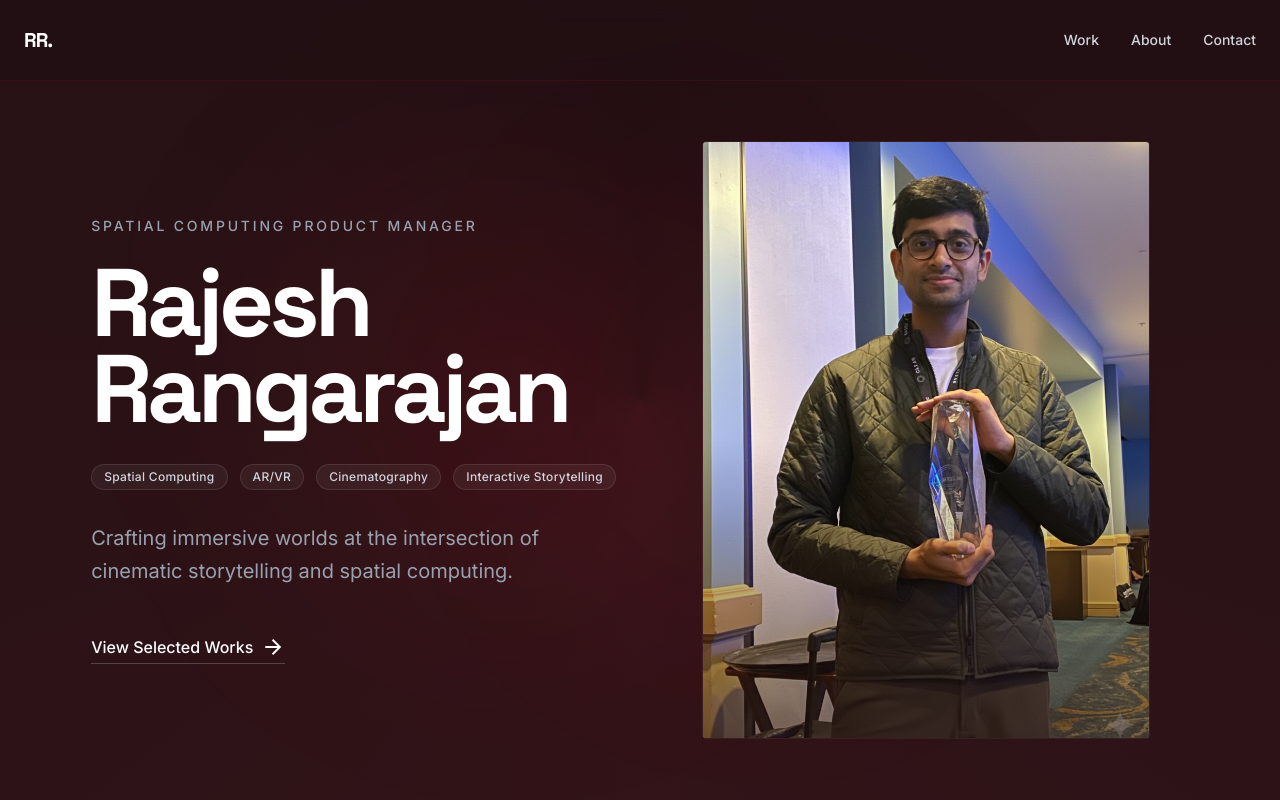
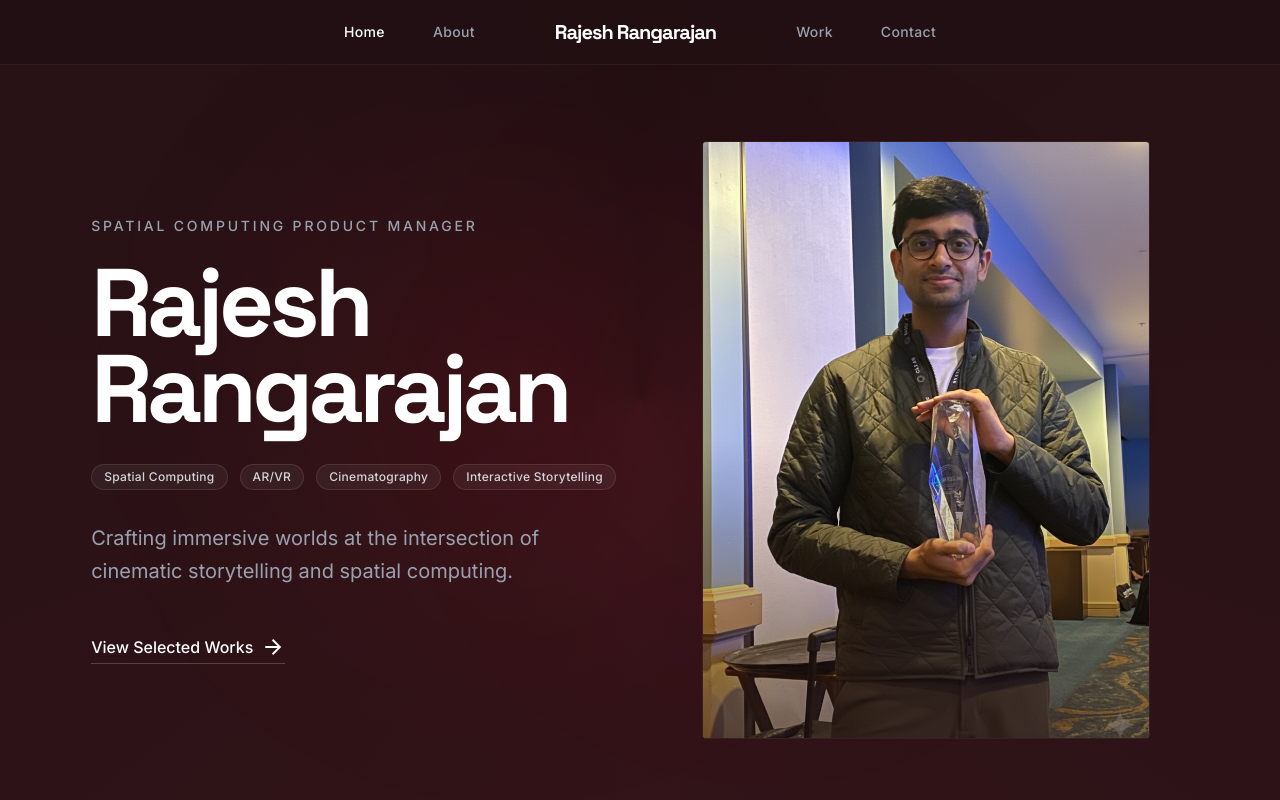
Before and after one commit to rajeshr92/PersonalWebsite, a Next.js app: page / in a window 1280 px wide. Shown: the top 800 px of the page. Built offline with nearby package versions, Linux system fonts and the light colour scheme.

Commit message:
Add clean centered navigation tabs like meghanadhar.com

```diff
--- a/app/globals.css
+++ b/app/globals.css
@@ -28,11 +28,24 @@ body {
   color: #ffffff;
 }
 
-.glass-nav {
-  background: rgba(34, 16, 19, 0.8);
-  backdrop-filter: blur(12px);
-  -webkit-backdrop-filter: blur(12px);
-  border-bottom: 1px solid rgba(236, 19, 55, 0.1);
+/* Navigation hover underline effect */
+nav a {
+  position: relative;
+}
+
+nav a::after {
+  content: '';
+  position: absolute;
+  bottom: -2px;
+  left: 0;
+  width: 0;
+  height: 1px;
+  background: #ec1337;
+  transition: width 0.3s ease;
+}
+
+nav a:hover::after {
+  width: 100%;
 }
 
 .project-card:hover .project-overlay {
--- a/app/page.tsx
+++ b/app/page.tsx
@@ -3,40 +3,55 @@ import Image from "next/image";
 export default function Home() {
   return (
     <>
-      {/* Navigation */}
-      <nav className="fixed top-0 left-0 right-0 z-50 glass-nav transition-all duration-300">
-        <div className="max-w-7xl mx-auto px-6 h-20 flex items-center justify-between">
+      {/* Navigation - Clean tab style like meghanadhar.com */}
+      <nav className="fixed top-0 left-0 right-0 z-50 bg-background-dark/95 backdrop-blur-md border-b border-white/5 transition-all duration-300">
+        <div className="max-w-6xl mx-auto px-6">
+          {/* Desktop Navigation */}
+          <div className="hidden md:flex items-center justify-center h-16 gap-12">
             <a
               href="#"
-            className="text-xl font-display font-bold tracking-tighter hover:scale-105 transition-transform origin-left"
+              className="text-sm font-medium text-white hover:text-primary transition-colors tracking-wide"
             >
-            RR.
+              Home
             </a>
-
-          <div className="hidden md:flex items-center gap-8">
+            <a
+              href="#about"
+              className="text-sm font-medium text-gray-400 hover:text-white transition-colors tracking-wide"
+            >
+              About
+            </a>
+            <a
+              href="#"
+              className="text-xl font-display font-bold tracking-tighter text-white hover:text-primary transition-colors px-8"
+            >
+              Rajesh Rangarajan
+            </a>
             <a
               href="#work"
-              className="text-sm font-medium text-gray-300 hover:text-white hover:scale-110 transition-all"
+              className="text-sm font-medium text-gray-400 hover:text-white transition-colors tracking-wide"
             >
               Work
             </a>
             <a
-              href="#about"
-              className="text-sm font-medium text-gray-300 hover:text-white hover:scale-110 transition-all"
-            >
-              About
-            </a>
-            <a
               href="#contact"
-              className="text-sm font-medium text-gray-300 hover:text-white hover:scale-110 transition-all"
+              className="text-sm font-medium text-gray-400 hover:text-white transition-colors tracking-wide"
             >
               Contact
             </a>
           </div>
 
-          <button className="md:hidden text-white hover:scale-110 transition-transform">
+          {/* Mobile Navigation */}
+          <div className="md:hidden flex items-center justify-between h-16">
+            <a
+              href="#"
+              className="text-lg font-display font-bold tracking-tighter text-white"
+            >
+              Rajesh Rangarajan
+            </a>
+            <button className="text-white hover:text-primary transition-colors p-2">
               <span className="material-symbols-outlined">menu</span>
             </button>
+          </div>
         </div>
       </nav>
 
```
Lines whose indentation alone changed are shown as unchanged.
